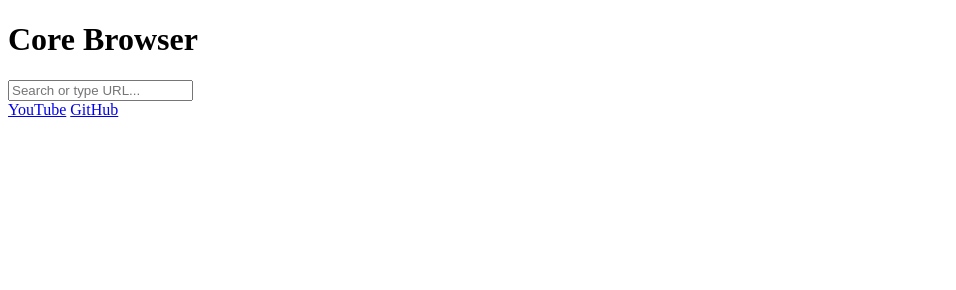
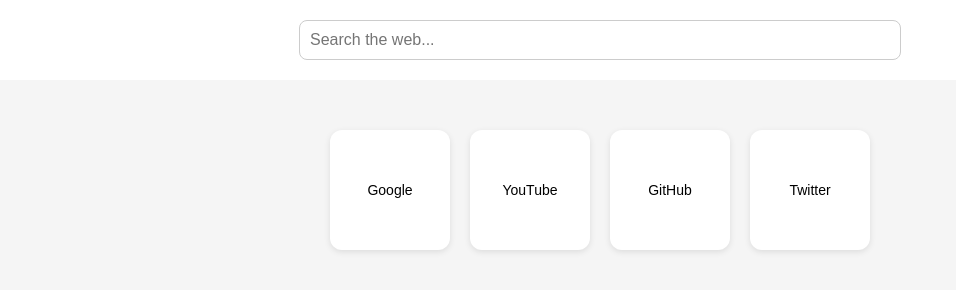
Before and after one commit to Noaho600/core-electron, an Electron app: page src/index.html in a window 1200 px wide. Shown: the whole page, without its empty margins (0-956 px from the left). Drawn offline with Linux system fonts and the light colour scheme.

Commit message:
Update index.html

```diff
--- a/src/index.html
+++ b/src/index.html
@@ -2,16 +2,29 @@
 <html lang="en">
 <head>
   <meta charset="UTF-8">
-  <title>Core</title>
-  <link rel="stylesheet" href="styles.css">
+  <title>Core Browser</title>
+  <link rel="stylesheet" href="style.css">
+  <style>
+    body { font-family: Arial, sans-serif; margin:0; padding:0; background:#f5f5f5; }
+    header { background:#fff; padding:20px; display:flex; justify-content:center; align-items:center; }
+    input[type="text"] { width:50%; padding:10px; font-size:16px; border-radius:8px; border:1px solid #ccc; }
+    .shortcuts { display:flex; flex-wrap:wrap; justify-content:center; margin-top:40px; }
+    .shortcut { width:120px; height:120px; background:#fff; margin:10px; border-radius:12px; display:flex; justify-content:center; align-items:center; font-size:14px; text-align:center; cursor:pointer; box-shadow:0 2px 6px rgba(0,0,0,0.1); transition:0.2s; }
+    .shortcut:hover { transform:scale(1.05); box-shadow:0 4px 12px rgba(0,0,0,0.2); }
+  </style>
 </head>
 <body>
-  <h1>Core Browser</h1>
-  <input id="search-box" type="text" placeholder="Search or type URL...">
-  <div id="shortcuts">
-    <a href="https://youtube.com">YouTube</a>
-    <a href="https://github.com">GitHub</a>
+  <header>
+    <input type="text" id="search" placeholder="Search the web..." />
+  </header>
+
+  <div class="shortcuts">
+    <div class="shortcut" onclick="goTo('https://www.google.com')">Google</div>
+    <div class="shortcut" onclick="goTo('https://www.youtube.com')">YouTube</div>
+    <div class="shortcut" onclick="goTo('https://github.com')">GitHub</div>
+    <div class="shortcut" onclick="goTo('https://twitter.com')">Twitter</div>
   </div>
+
   <script src="index.js"></script>
 </body>
 </html>
```
